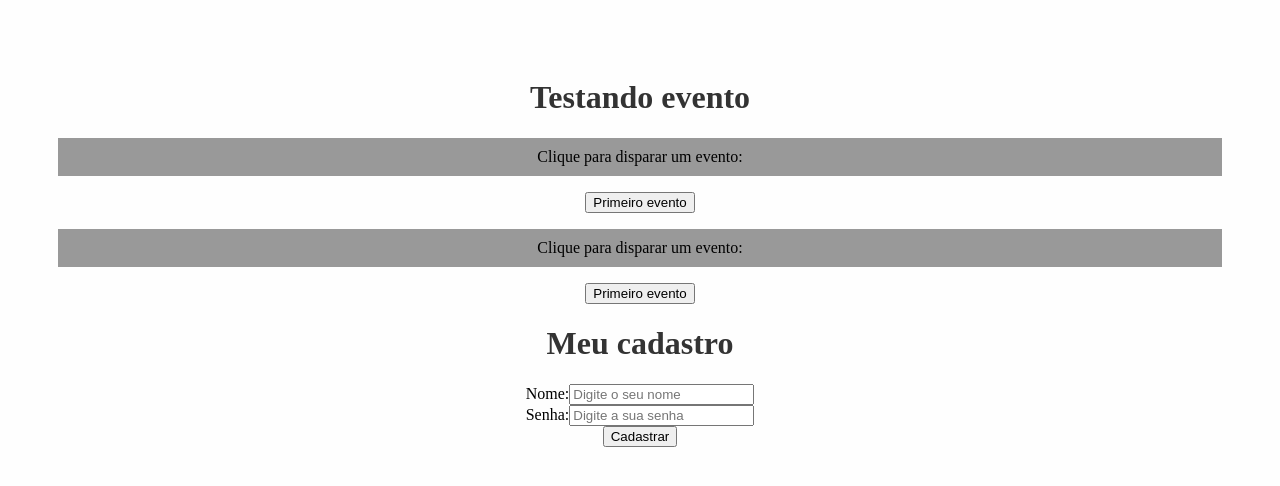
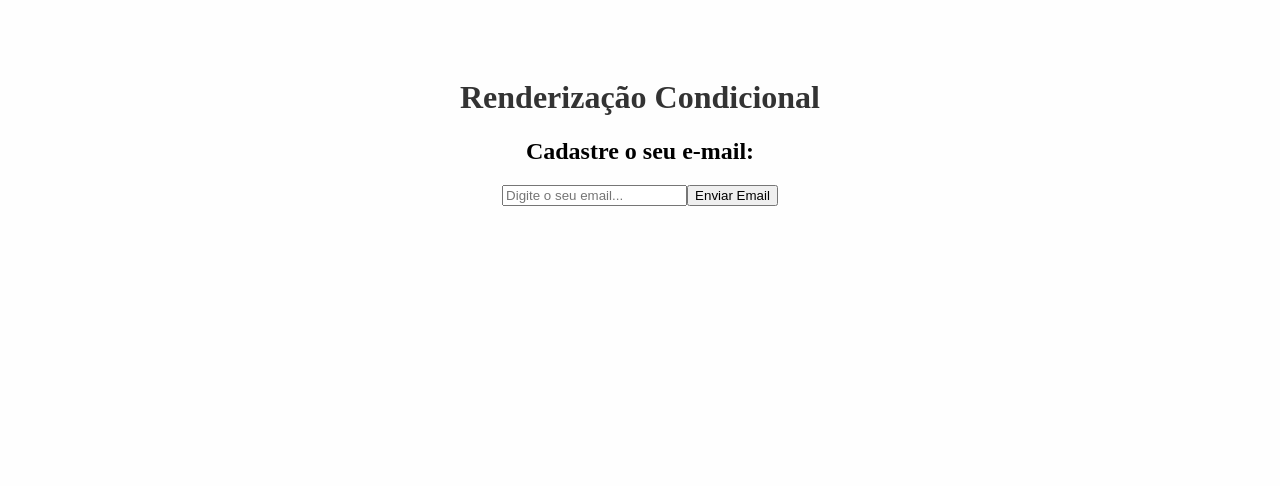
Before and after one commit to PorthoGamesBR/projeto-react-estudo, a React (Create React App) app: page / in a window 1280 px wide. Shown: the top 486 px of the page. Built offline with nearby package versions, Linux system fonts and the light colour scheme.

Commit message:
Renderização condicional de páginas

```diff
--- a/src/App.js
+++ b/src/App.js
@@ -3,17 +3,16 @@
 //import SayMyName from './components/SayMyName';
 //import Pessoa from './components/Pessoa';
 //import List from './components/List';
-import Evento from './components/Evento';
-import Form from './components/Form';
+//import Evento from './components/Evento';
+//import Form from './components/Form';
+import Conditional from './components/Condicional';
 
 function App() {
   //var nome = "Manoportho"
   return (
     <div className="App">
-      <h1>Testando evento</h1>
-      <Evento numero="1"/>
-      <Evento numero="2"/>
-      <Form />
+      <h1>Renderização Condicional</h1>
+      <Conditional />
     </div>
   );
 }
--- /dev/null
+++ b/src/components/Condicional.js
@@ -0,0 +1,38 @@
+import { useState } from "react"
+
+function Conditional() {
+
+    const [email, setEmail] = useState()
+    const [userEmail, setUserEmail] = useState()
+
+    function enviarEmail(e){
+        e.preventDefault()
+        setUserEmail(email)
+    }
+
+    function limparEmail(){
+        setUserEmail('')
+    }
+
+    return (
+        <div>
+            <h2>Cadastre o seu e-mail:</h2>
+            <form>
+                <input
+                    type="email"
+                    placeholder="Digite o seu email..."
+                    onChange={(e) => setEmail(e.target.value)}
+                />
+                <button onClick={enviarEmail}>Enviar Email</button>
+                {userEmail && (
+                    <div>
+                        <p>O email do usuário é {userEmail}</p>
+                        <button onClick={limparEmail}>Limpar email</button>
+                    </div>
+                )}
+            </form>
+        </div>
+    )
+}
+
+export default Conditional
```
